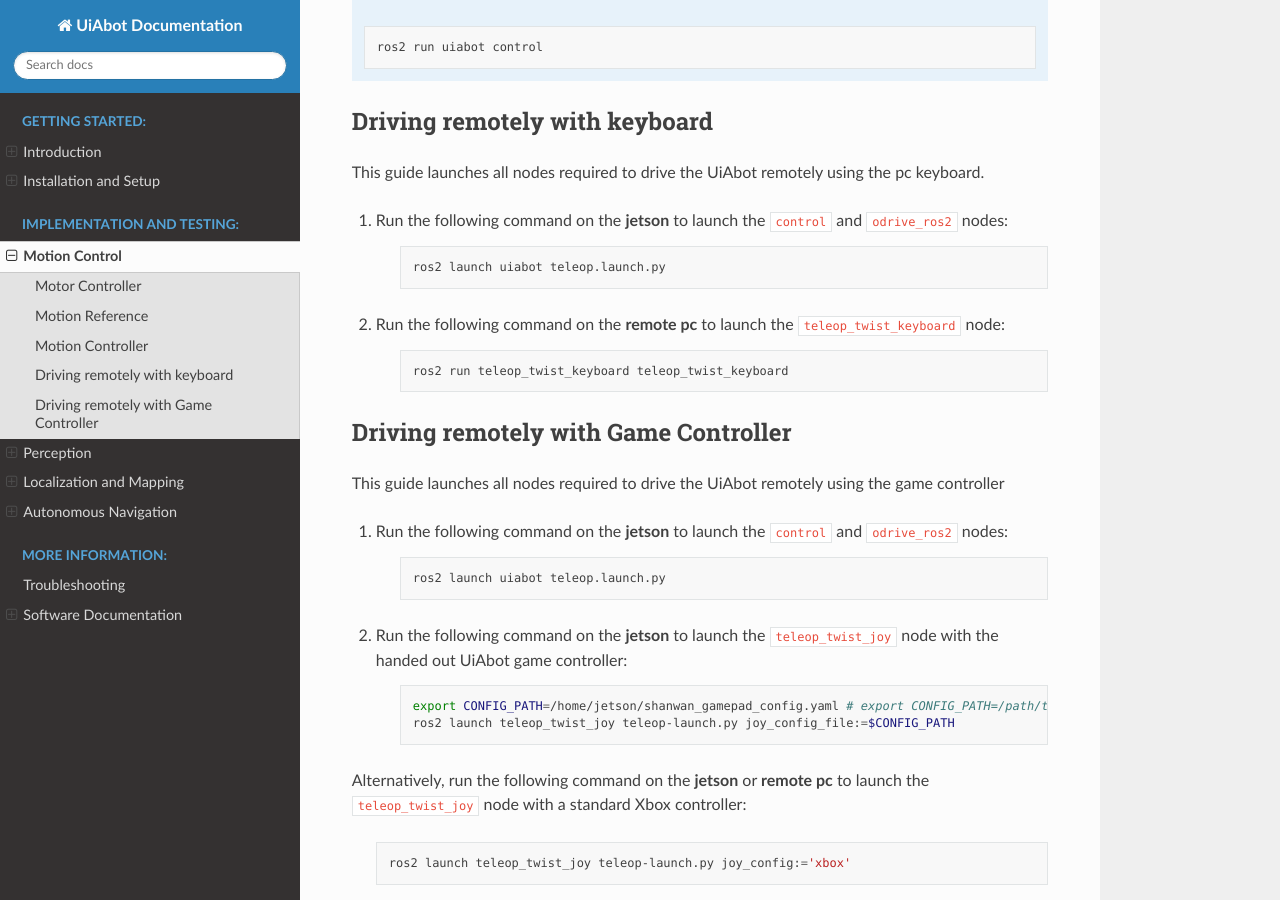
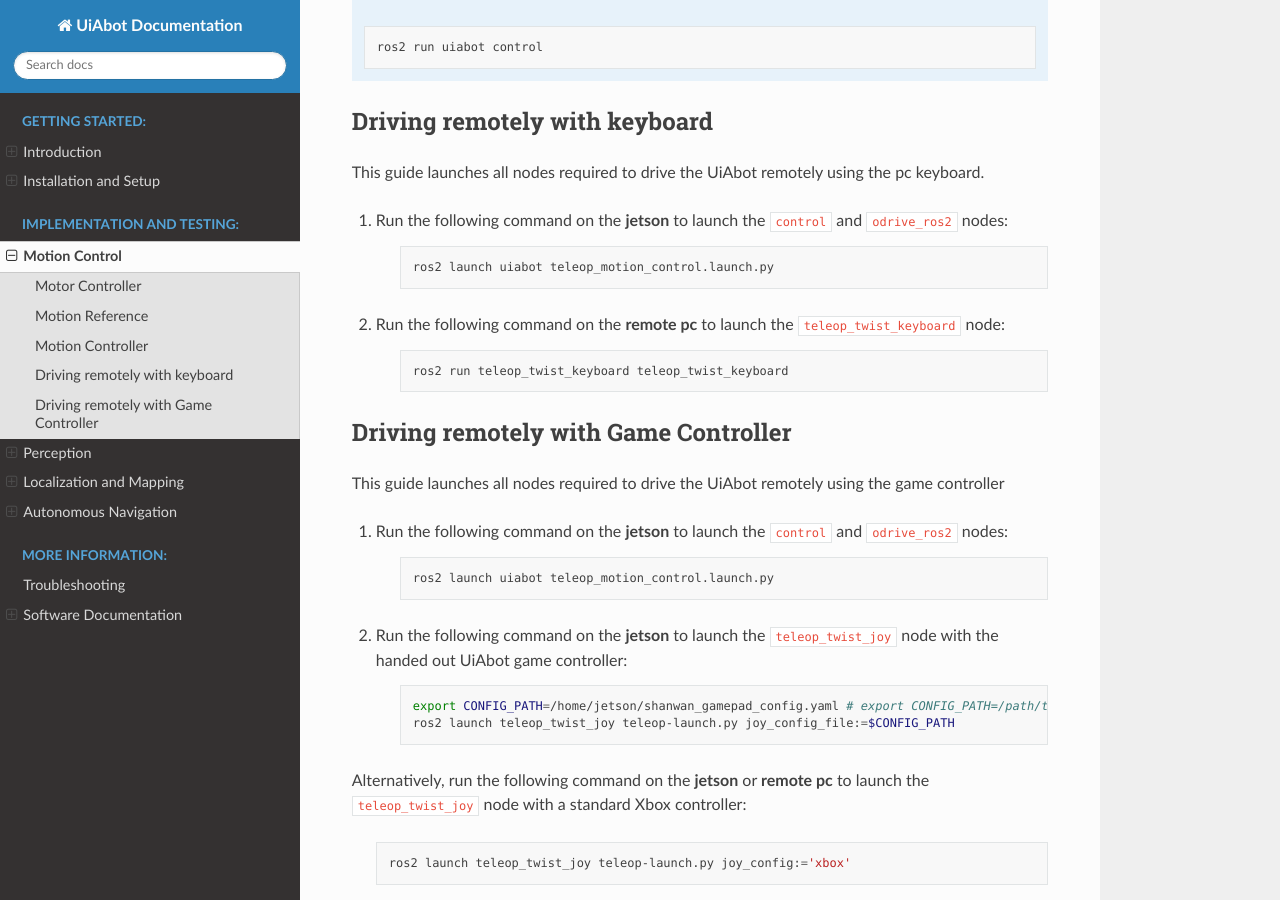
Before and after one commit to DrDanielh/UiAbot, a Sphinx documentation site: the page built from docs/src/motion_control.rst, in a window 1280 px wide and 900 px high, scrolled down 3907 px. Built offline with Sphinx 7.4.7 and the Read the Docs theme 3.1.0, drawn with Linux system fonts in a browser that asks for light colours.

Commit message:
updated motion control launch file

```diff
--- a/docs/src/motion_control.rst
+++ b/docs/src/motion_control.rst
@@ -157,7 +157,7 @@
 
     .. code:: bash
 
-        ros2 launch uiabot teleop.launch.py
+        ros2 launch uiabot teleop_motion_control.launch.py
 
 2. Run the following command on the **remote pc** to launch the ``teleop_twist_keyboard`` node:
 
@@ -175,7 +175,7 @@
 
     .. code:: bash
 
-        ros2 launch uiabot teleop.launch.py
+        ros2 launch uiabot teleop_motion_control.launch.py
 
 2. Run the following command on the **jetson** to launch the ``teleop_twist_joy`` node with the handed out UiAbot game controller:
 
```
